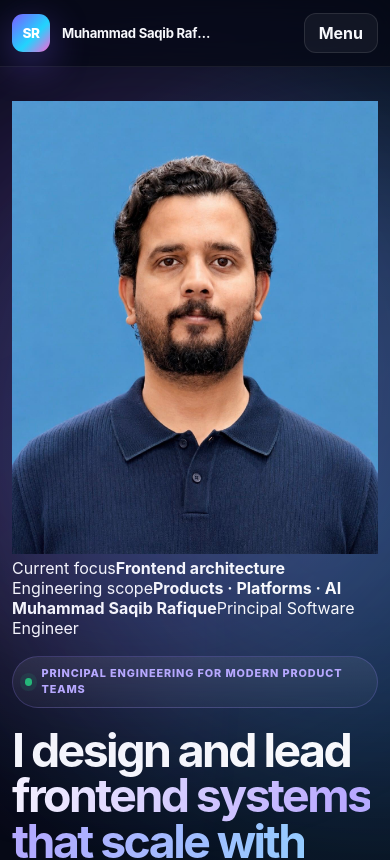
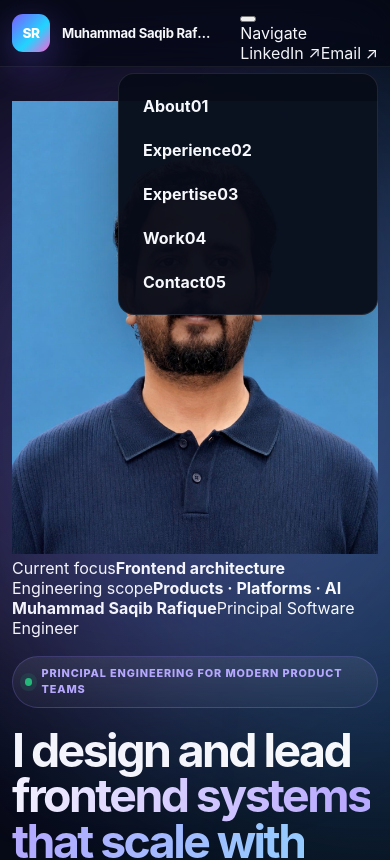
Before and after one commit to saqibRafique/Portfolio, a Next.js app: page / in a window 390 px wide. Shown: the top 860 px of the page. Built offline with nearby package versions, Linux system fonts and the light colour scheme.

Commit message:
feat: add animated mobile navigation drawer

```diff
--- a/components/MobileNav.tsx
+++ b/components/MobileNav.tsx
@@ -1,14 +1,70 @@
+"use client";
+
+import { useEffect, useState } from "react";
+
+const links = [
+  ["About", "#about"],
+  ["Experience", "#experience"],
+  ["Expertise", "#expertise"],
+  ["Work", "#work"],
+  ["Contact", "#contact"],
+] as const;
+
 export function MobileNav() {
+  const [open, setOpen] = useState(false);
+
+  useEffect(() => {
+    document.body.classList.toggle("nav-open", open);
+    return () => document.body.classList.remove("nav-open");
+  }, [open]);
+
   return (
-    <details className="mobile-nav">
-      <summary aria-label="Open navigation">Menu</summary>
-      <nav aria-label="Mobile navigation">
-        <a href="#about">About</a>
-        <a href="#experience">Experience</a>
-        <a href="#expertise">Expertise</a>
-        <a href="#work">Work</a>
-        <a href="#contact">Contact</a>
-      </nav>
-    </details>
+    <div className={`mobile-nav ${open ? "is-open" : ""}`}>
+      <button
+        className="menu-toggle"
+        type="button"
+        aria-label={open ? "Close navigation" : "Open navigation"}
+        aria-expanded={open}
+        aria-controls="mobile-navigation-panel"
+        onClick={() => setOpen((value) => !value)}
+      >
+        <span />
+        <span />
+      </button>
+
+      <div
+        id="mobile-navigation-panel"
+        className="mobile-nav-panel"
+        aria-hidden={!open}
+      >
+        <div className="mobile-nav-inner">
+          <span className="mobile-nav-kicker">Navigate</span>
+          <nav aria-label="Mobile navigation">
+            {links.map(([label, href], index) => (
+              <a
+                href={href}
+                key={href}
+                onClick={() => setOpen(false)}
+                style={{ "--nav-index": index } as React.CSSProperties}
+              >
+                <span>{label}</span>
+                <span aria-hidden="true">0{index + 1}</span>
+              </a>
+            ))}
+          </nav>
+
+          <div className="mobile-nav-footer">
+            <a
+              href="https://www.linkedin.com/in/muhammad-saqib-rafique/"
+              target="_blank"
+              rel="noreferrer"
+            >
+              LinkedIn ↗
+            </a>
+            <a href="mailto:saqib_awan29@hotmail.com">Email ↗</a>
+          </div>
+        </div>
+      </div>
+    </div>
   );
 }
```
